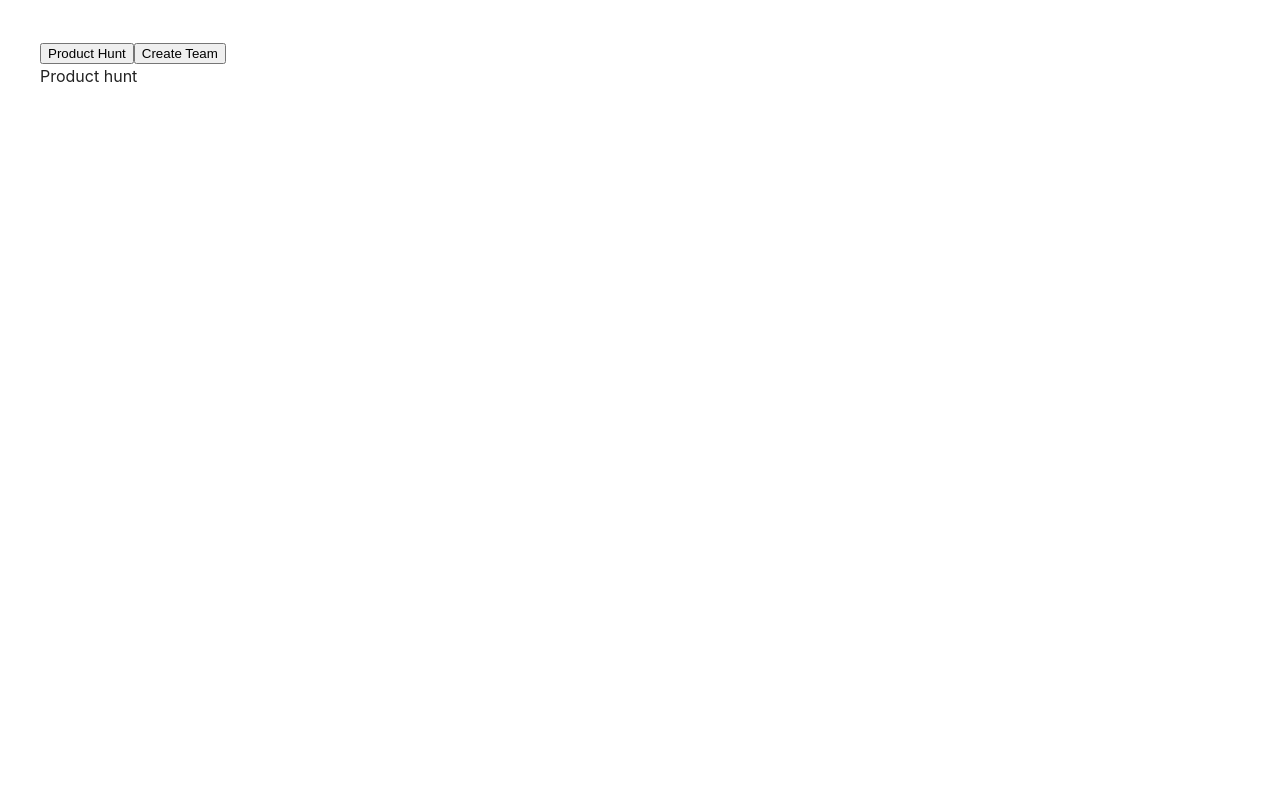
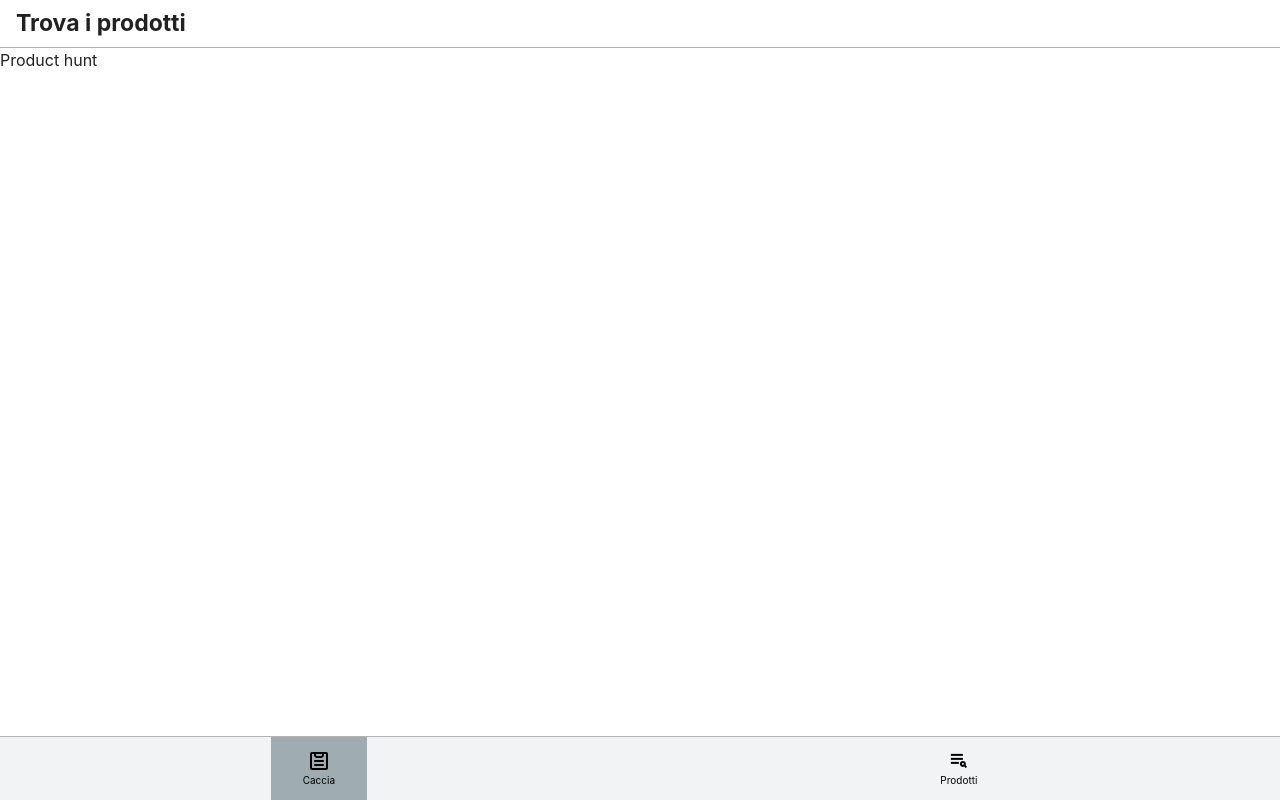
Before and after one commit to pxlmvr/ikea-product-hunt, a React (Vite) app: page / in a window 1280 px wide. Built offline with nearby package versions, Linux system fonts and the light colour scheme.

Commit message:
wip: stubbing UI

```diff
--- a/src/App.css
+++ /dev/null
@@ -1,5 +0,0 @@
-#root {
-  max-width: 1280px;
-  margin: 0 auto;
-  padding: 2rem;
-}
--- a/src/App.tsx
+++ b/src/App.tsx
@@ -1,4 +1,3 @@
-import './App.css'
 import { MainView } from './containers/MainView'
 import { TeamProvider } from './context/teamContext'
 
--- /dev/null
+++ b/src/components/Header/index.tsx
@@ -0,0 +1,13 @@
+import classes from './styles.module.css'
+
+type Props = {
+  pageTitle: string
+}
+
+export const Header: React.FC<Props> = ({ pageTitle }) => {
+  return (
+    <header className={classes.header}>
+      <h1>{pageTitle}</h1>
+    </header>
+  )
+}
--- /dev/null
+++ b/src/components/Header/styles.module.css
@@ -0,0 +1,7 @@
+.header {
+  height: 48px;
+  border-bottom: 1px solid var(--gray);
+  padding: 0 16px;
+  display: flex;
+  align-items: center;
+}
--- /dev/null
+++ b/src/components/Navigation/index.tsx
@@ -0,0 +1,45 @@
+import { Clip } from '../icons/Clip'
+import { List } from '../icons/List'
+import { mergeClasses } from '../../utils/mergeClasses'
+import { Tab } from '../../containers/MainView'
+import classes from './styles.module.css'
+
+type Props = {
+  currentTab: Tab
+  switchTab: (t: Tab) => void
+}
+
+export const Navigation: React.FC<Props> = ({ currentTab, switchTab }) => {
+  return (
+    <footer className={classes.footer}>
+      <nav className={classes.navigation}>
+        <button
+          onClick={() => {
+            switchTab('product-hunt')
+          }}
+          className={
+            currentTab === 'product-hunt'
+              ? mergeClasses([classes.tabSelector, classes.current])
+              : classes.tabSelector
+          }
+        >
+          <Clip />
+          Caccia
+        </button>
+        <button
+          onClick={() => {
+            switchTab('create-team')
+          }}
+          className={
+            currentTab === 'create-team'
+              ? mergeClasses([classes.tabSelector, classes.current])
+              : classes.tabSelector
+          }
+        >
+          <List />
+          Prodotti
+        </button>
+      </nav>
+    </footer>
+  )
+}
--- /dev/null
+++ b/src/components/Navigation/styles.module.css
@@ -0,0 +1,34 @@
+.footer {
+  position: fixed;
+  bottom: 0;
+  width: 100%;
+  height: 64px;
+  border-top: 1px solid var(--gray);
+  background-color: var(--pearl);
+}
+
+.navigation {
+  display: flex;
+  justify-content: space-around;
+  alignitems: 'center';
+  height: 100%;
+}
+
+.tabSelector {
+  background-color: transparent;
+  border: none;
+  font-size: 10px;
+  display: flex;
+  flex-direction: column;
+  align-items: center;
+  justify-content: center;
+  padding: 6px 32px;
+}
+
+.tabSelector:hover {
+  background-color: var(--dark-pearl);
+}
+
+.tabSelector.current {
+  background-color: var(--dark-pearl);
+}
--- /dev/null
+++ b/src/components/icons/Clip.tsx
@@ -0,0 +1,26 @@
+export const Clip: React.FC = () => {
+  return (
+    <svg
+      width="24"
+      height="24"
+      viewBox="0 0 24 24"
+      fill="none"
+      xmlns="http://www.w3.org/2000/svg"
+    >
+      <path
+        d="M8 11C7.44772 11 7 11.4477 7 12C7 12.5523 7.44772 13 8 13H15.9595C16.5118 13 16.9595 12.5523 16.9595 12C16.9595 11.4477 16.5118 11 15.9595 11H8Z"
+        fill="currentColor"
+      />
+      <path
+        d="M8.04053 15.0665C7.48824 15.0665 7.04053 15.5142 7.04053 16.0665C7.04053 16.6188 7.48824 17.0665 8.04053 17.0665H16C16.5523 17.0665 17 16.6188 17 16.0665C17 15.5142 16.5523 15.0665 16 15.0665H8.04053Z"
+        fill="currentColor"
+      />
+      <path
+        fillRule="evenodd"
+        clipRule="evenodd"
+        d="M5 3C3.89543 3 3 3.89543 3 5V19C3 20.1046 3.89543 21 5 21H19C20.1046 21 21 20.1046 21 19V5C21 3.89543 20.1046 3 19 3H5ZM7 5H5L5 19H19V5H17V6C17 7.65685 15.6569 9 14 9H10C8.34315 9 7 7.65685 7 6V5ZM9 5V6C9 6.55228 9.44772 7 10 7H14C14.5523 7 15 6.55228 15 6V5H9Z"
+        fill="currentColor"
+      />
+    </svg>
+  )
+}
--- /dev/null
+++ b/src/components/icons/List.tsx
@@ -0,0 +1,30 @@
+export const List: React.FC = () => {
+  return (
+    <svg
+      width="24"
+      height="24"
+      viewBox="0 0 24 24"
+      fill="none"
+      xmlns="http://www.w3.org/2000/svg"
+    >
+      <path
+        d="M15.8787 4.87866H3.87872V6.87866H15.8787V4.87866Z"
+        fill="currentColor"
+      />
+      <path
+        d="M15.8787 8.87866H3.87872V10.8787H15.8787V8.87866Z"
+        fill="currentColor"
+      />
+      <path
+        d="M3.87872 12.8787H11.8787V14.8787H3.87872V12.8787Z"
+        fill="currentColor"
+      />
+      <path
+        fillRule="evenodd"
+        clipRule="evenodd"
+        d="M13.7574 12.7573C12.5858 13.9289 12.5858 15.8284 13.7574 17C14.681 17.9236 16.0571 18.1191 17.1722 17.5864L18.7071 19.1213L20.1213 17.7071L18.5864 16.1722C19.1191 15.057 18.9236 13.681 18 12.7573C16.8284 11.5858 14.9289 11.5858 13.7574 12.7573ZM15.1716 15.5858C15.5621 15.9763 16.1953 15.9763 16.5858 15.5858C16.9763 15.1952 16.9763 14.5621 16.5858 14.1716C16.1953 13.781 15.5621 13.781 15.1716 14.1716C14.7811 14.5621 14.7811 15.1952 15.1716 15.5858Z"
+        fill="currentColor"
+      />
+    </svg>
+  )
+}
--- a/src/containers/MainView.tsx
+++ b/src/containers/MainView.tsx
@@ -2,8 +2,10 @@
 import { ProductHunt } from './ProductHunt'
 import { CreateTeam } from './CreateTeam'
 import { TeamContext } from '../context/teamContext'
+import { Header } from '../components/Header'
+import { Navigation } from '../components/Navigation'
 
-type Tab = 'product-hunt' | 'create-team'
+export type Tab = 'product-hunt' | 'create-team'
 
 export const MainView: React.FC = () => {
   const { products } = useContext(TeamContext)
@@ -14,23 +16,15 @@
 
   return (
     <div>
-      <nav>
-        <button
-          onClick={() => {
-            setCurrentTab('product-hunt')
-          }}
-        >
-          Product Hunt
-        </button>
-        <button
-          onClick={() => {
-            setCurrentTab('create-team')
-          }}
-        >
-          Create Team
-        </button>
-      </nav>
+      <Header
+        pageTitle={
+          currentTab === 'product-hunt'
+            ? 'Trova i prodotti'
+            : 'Crea la tua squadra'
+        }
+      />
       {currentTab === 'product-hunt' ? <ProductHunt /> : <CreateTeam />}
+      <Navigation currentTab={currentTab} switchTab={setCurrentTab} />
     </div>
   )
 }
--- a/src/index.css
+++ b/src/index.css
@@ -1,3 +1,50 @@
+*,
+*::before,
+*::after {
+  box-sizing: border-box;
+}
+
+* {
+  margin: 0;
+}
+
+body {
+  line-height: 1.5;
+  -webkit-font-smoothing: antialiased;
+  padding-bottom: 64px;
+}
+
+img,
+picture,
+video,
+canvas,
+svg {
+  display: block;
+  max-width: 100%;
+}
+
+input,
+button,
+textarea,
+select {
+  font: inherit;
+}
+
+p,
+h1,
+h2,
+h3,
+h4,
+h5,
+h6 {
+  overflow-wrap: break-word;
+}
+
+#root,
+#__next {
+  isolation: isolate;
+}
+
 :root {
   font-family: Inter, system-ui, Avenir, Helvetica, Arial, sans-serif;
   line-height: 1.5;
@@ -10,4 +57,23 @@
   text-rendering: optimizeLegibility;
   -webkit-font-smoothing: antialiased;
   -moz-osx-font-smoothing: grayscale;
+
+  --text-color: #1d1d1b;
+  --yellow: #feda00;
+  --blue: #0058a2;
+  --gray: rgb(179, 179, 178);
+  --pearl: rgb(241, 243, 244);
+  --dark-pearl: rgb(159, 173, 179);
 }
+
+h1 {
+  font-size: 1.44rem;
+}
+
+h2 {
+  font-size: 1.2rem;
+}
+
+p {
+  font-size: 1rem;
+}
--- /dev/null
+++ b/src/utils/mergeClasses.tsx
@@ -0,0 +1 @@
+export const mergeClasses = (classes: string[]): string => classes.join(' ')
```
Also changed, not shown: src/components/icons/Search.tsx (added, +18 -0 lines).
